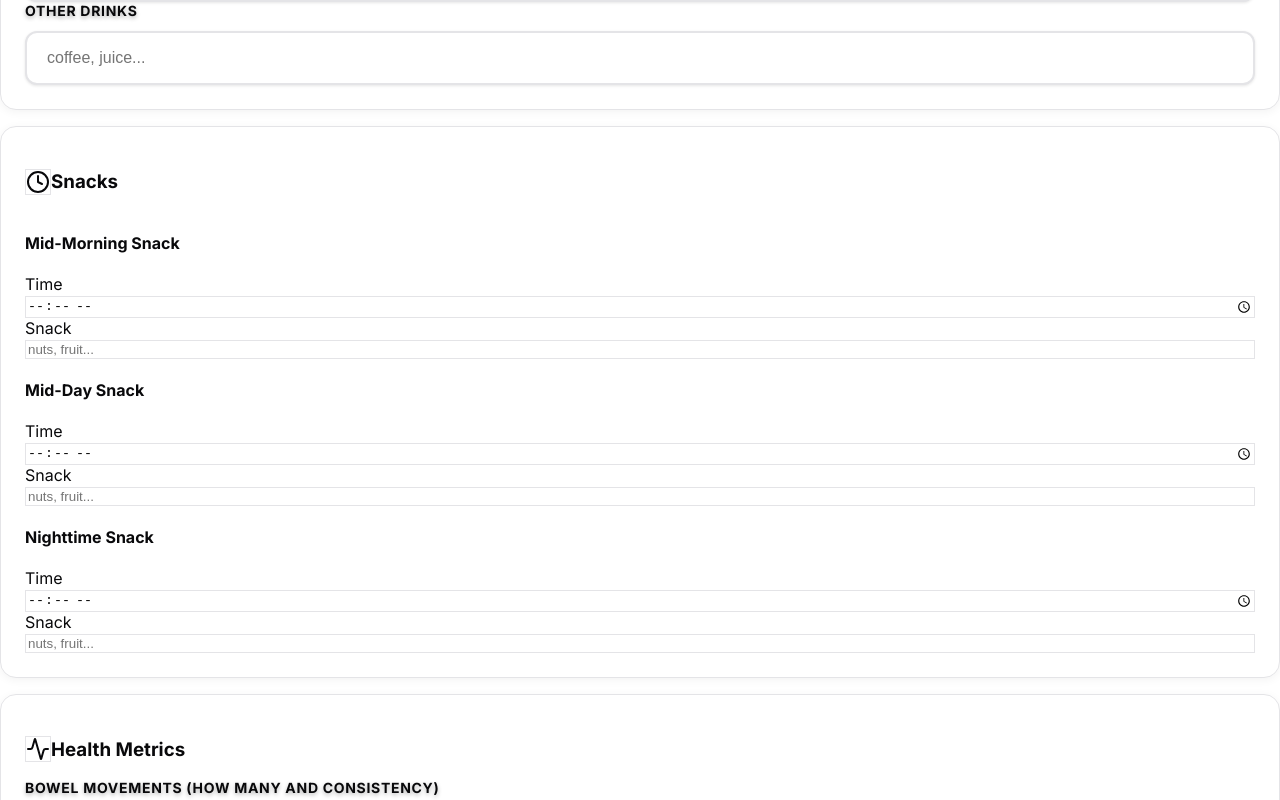
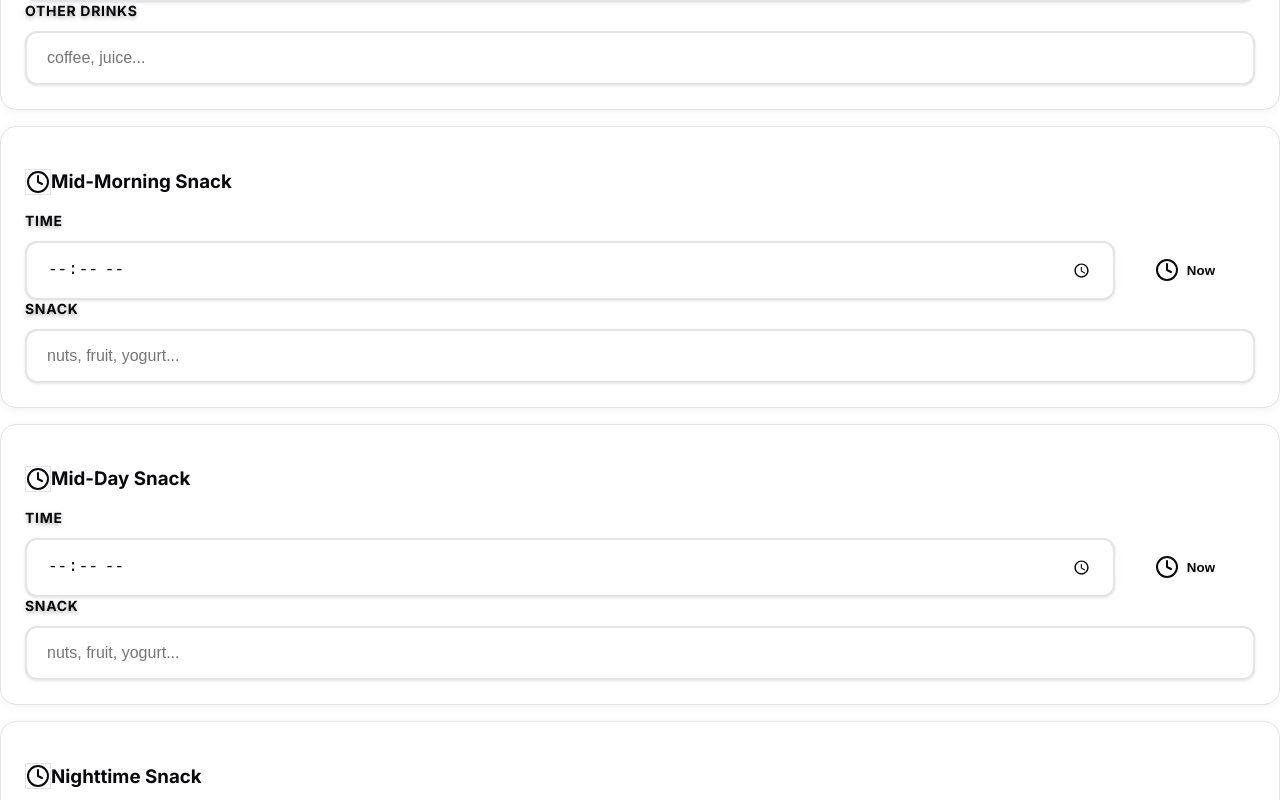
Before and after one commit to nostoslabs/food-log-app, a React (Vite) app: page / in a window 1280 px wide. Shown: the part 3040-3840 px from the top of the page. Built offline with nearby package versions, Linux system fonts and the light colour scheme; no server answers.

Commit message:
feat: Refactor SnackSection to use TimeInput and TextInput components, enhancing UI with framer-motion animations

```diff
--- a/src/components/food-log/SnackSection.tsx
+++ b/src/components/food-log/SnackSection.tsx
@@ -1,4 +1,7 @@
 import React from 'react';
+import { motion } from 'framer-motion';
+import { Clock } from 'lucide-react';
+import { TimeInput, TextInput } from '../ui';
 import type { SnackSectionProps } from '../../types';
 
 const SnackSection: React.FC<SnackSectionProps> = ({
@@ -7,30 +10,38 @@ const SnackSection: React.FC<SnackSectionProps> = ({
   onUpdate
 }) => {
   return (
-    <div className="bg-gray-50 rounded-lg p-3 mb-3">
-      <h4 className="text-md font-medium text-gray-700 mb-2">{displayName}</h4>
+    <motion.div
+      className="food-section"
+      initial={{ opacity: 0, y: 20 }}
+      animate={{ opacity: 1, y: 0 }}
+      transition={{ duration: 0.5, ease: "easeOut" }}
+      whileHover={{ scale: 1.02, y: -4 }}
+    >
+      <div className="flex items-center gap-6 mb-6">
+        <motion.div
+          className="w-14 h-14 rounded-2xl bg-white/90 backdrop-blur-xl border border-white/50 flex items-center justify-center shadow-lg"
+          whileHover={{ scale: 1.05, rotate: 5 }}
+          whileTap={{ scale: 0.95 }}
+        >
+          <Clock className="w-7 h-7 text-green-600" />
+        </motion.div>
+        <h3 className="text-2xl font-semibold text-gray-900">{displayName}</h3>
+      </div>
+
       <div className="grid grid-cols-1 sm:grid-cols-2 gap-3">
-        <div>
-          <label className="block text-xs font-medium text-gray-600 mb-1">Time</label>
-          <input
-            type="time"
-            value={snackData.time}
-            onChange={(e) => onUpdate('time', e.target.value)}
-            className="w-full px-2 py-1 text-sm border border-gray-300 rounded focus:ring-1 focus:ring-primary-500 focus:border-transparent"
-          />
-        </div>
-        <div>
-          <label className="block text-xs font-medium text-gray-600 mb-1">Snack</label>
-          <input
-            type="text"
-            value={snackData.snack}
-            onChange={(e) => onUpdate('snack', e.target.value)}
-            className="w-full px-2 py-1 text-sm border border-gray-300 rounded focus:ring-1 focus:ring-primary-500 focus:border-transparent"
-            placeholder="nuts, fruit..."
-          />
-        </div>
+        <TimeInput
+          label="Time"
+          value={snackData.time}
+          onChange={(value) => onUpdate('time', value)}
+        />
+        <TextInput
+          label="Snack"
+          value={snackData.snack}
+          onChange={(value) => onUpdate('snack', value)}
+          placeholder="nuts, fruit, yogurt..."
+        />
       </div>
-    </div>
+    </motion.div>
   );
 };
 
--- a/src/pages/FoodLogPage.tsx
+++ b/src/pages/FoodLogPage.tsx
@@ -1,6 +1,6 @@
 import React, { useState } from 'react';
 import { motion } from 'framer-motion';
-import { ChevronLeft, ChevronRight, Calendar, Clock, Download, Save, Loader2 } from 'lucide-react';
+import { ChevronLeft, ChevronRight, Calendar, Download, Save, Loader2 } from 'lucide-react';
 import { formatDate } from '../utils';
 import { useFoodLog, useAuth, useDateNavigation } from '../hooks';
 import {
@@ -170,25 +170,6 @@ const FoodLogPage: React.FC = () => {
         />
 
         {/* Snacks Section */}
-        <motion.div
-          className="food-section"
-          initial={{ opacity: 0, y: 20 }}
-          animate={{ opacity: 1, y: 0 }}
-          transition={{ duration: 0.5, ease: "easeOut" }}
-          whileHover={{ scale: 1.02, y: -4 }}
-        >
-          <div className="flex items-center gap-6 mb-6">
-            <motion.div
-              className="w-14 h-14 rounded-2xl bg-white/90 backdrop-blur-xl border border-white/50 flex items-center justify-center shadow-lg"
-              whileHover={{ scale: 1.05, rotate: 5 }}
-              whileTap={{ scale: 0.95 }}
-            >
-              <Clock className="w-7 h-7 text-green-600" />
-            </motion.div>
-            <h3 className="text-2xl font-semibold text-gray-900">Snacks</h3>
-          </div>
-
-          <div className="space-y-3">
         <SnackSection
           snackName="midMorningSnack"
           snackData={foodLog.midMorningSnack}
@@ -209,8 +190,6 @@ const FoodLogPage: React.FC = () => {
           displayName="Nighttime Snack"
           onUpdate={(field, value) => updateSnack('nighttimeSnack', field, value)}
         />
-          </div>
-        </motion.div>
 
         {/* Health Metrics */}
         <HealthMetricsSection
```
Lines whose indentation alone changed are shown as unchanged.
